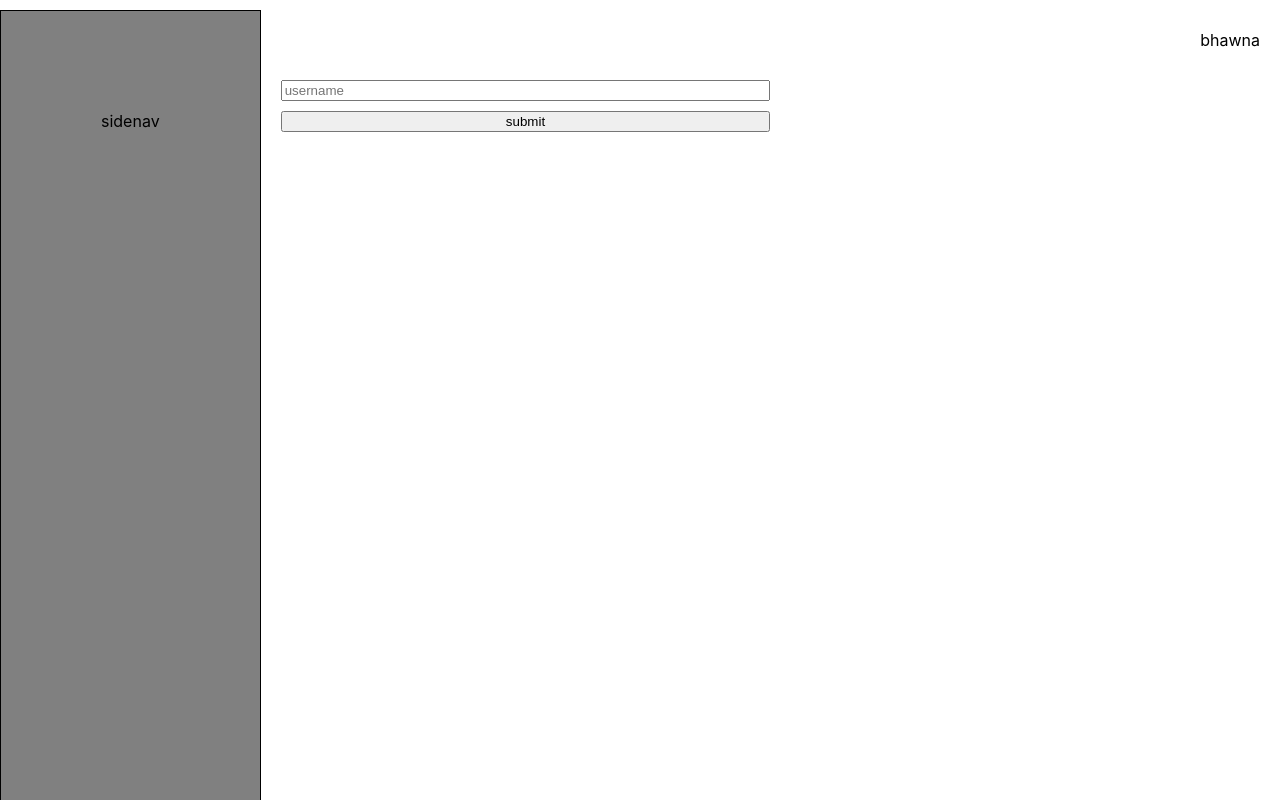
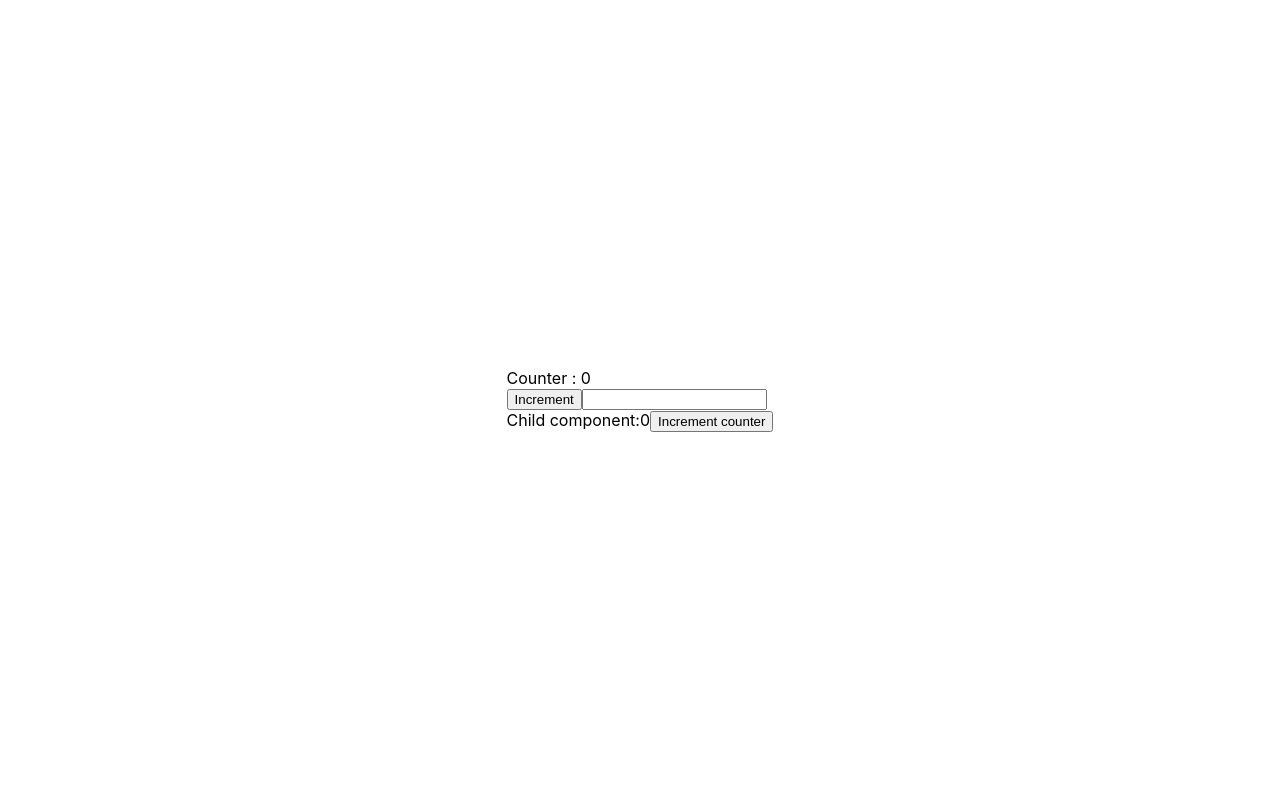
Before and after one commit to bhawna90/ReactJS, a React (Create React App) app: page / in a window 1280 px wide. Shown: the top 800 px of the page. Built offline with nearby package versions, Linux system fonts and the light colour scheme.

Commit message:
react optimization - react memo

```diff
--- a/src/App.css
+++ b/src/App.css
@@ -1,9 +1,9 @@
-/* .App {
+.App {
   display:flex;
   align-items: center;
   justify-content: center;
   height:100vh
-} */
+}
 .active{
   color: red
 }
--- a/src/App.js
+++ b/src/App.js
@@ -16,6 +16,7 @@ import DynamicRoutes from './Components/DynamicRoutesExample/DynamicRoutes';
 import NestedRoutes from './Components/NestedRoutesExample/NestedRoutes';
 import CompA from './Components/PropsPassing.js/CompA';
 import Dashboard from './Components/ContextUsage/Dashboard';
+import Counter from './Components/Optimisations/Counter';
 
 function App() {
     return (
@@ -28,7 +29,8 @@ function App() {
           {/* <DynamicRoutes></DynamicRoutes> */}
           {/* <NestedRoutes></NestedRoutes> */}
           {/* <CompA></CompA> */}
-          <Dashboard></Dashboard>
+          {/* <Dashboard></Dashboard> */}
+          <Counter></Counter>
         </div>
       </BrowserRouter>
     );
--- /dev/null
+++ b/src/Components/Optimisations/ChildComp.js
@@ -0,0 +1,12 @@
+import React from "react"
+
+function ChildComp(props){
+    console.log("Child component rerender");
+    return (
+        <div>Child component:{props.counter}
+            <button onClick={()=>props.setCounter(props.counter+1)}>Increment counter</button>
+        </div>
+    )
+}
+
+export default React.memo(ChildComp)
--- /dev/null
+++ b/src/Components/Optimisations/Counter.js
@@ -0,0 +1,18 @@
+import React, {useRef, useState} from "react"
+import ChildComp from "./ChildComp"
+
+export default function Counter(){
+    const [counter, setCounter] = useState(0)
+    const [value, setValue] = useState("")
+    console.log("Counter component rerender")
+    const inputValue = useRef()
+
+    return (
+        <div>
+            <div>Counter : {counter}</div>
+            <button onClick={()=>setCounter(counter+1)}>Increment</button>
+            <input type="text" ref={inputValue}></input>
+            <ChildComp counter={counter} setCounter={setCounter}></ChildComp>
+        </div>
+    )
+}
```
